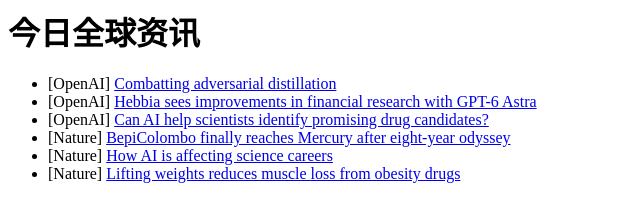
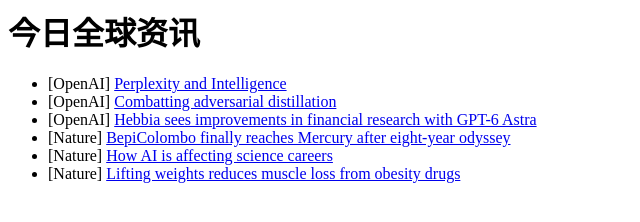
Before and after one commit to FloodTao/my-news-factory, a plain HTML site: page index.html in a window 1280 px wide. Shown: the whole page, without its empty margins (0-640 px from the left). Drawn offline with Linux system fonts and the light colour scheme.

Commit message:
Update News Report

```diff
--- a/index.html
+++ b/index.html
@@ -1 +1 @@
-<html><meta charset='utf-8'><body><h1>今日全球资讯</h1><ul><li>[OpenAI] <a href='https://openai.com/index/combatting-adversarial-distillation'>Combatting adversarial distillation</a></li><li>[OpenAI] <a href='https://openai.com/business/customer-stories/hebbia'>Hebbia sees improvements in financial research with GPT-6 Astra</a></li><li>[OpenAI] <a href='https://openai.com/index/introducing-medchembench'>Can AI help scientists identify promising drug candidates?</a></li><li>[Nature] <a href='https://www.nature.com/articles/d41586-026-03803-8'>BepiColombo finally reaches Mercury after eight-year odyssey</a></li><li>[Nature] <a href='https://www.nature.com/articles/d41586-026-03680-1'>How AI is affecting science careers</a></li><li>[Nature] <a href='https://www.nature.com/articles/d41586-026-03751-3'>Lifting weights reduces muscle loss from obesity drugs</a></li></ul></body></html>
+<html><meta charset='utf-8'><body><h1>今日全球资讯</h1><ul><li>[OpenAI] <a href='https://openai.com/index/perplexity-and-intelligence'>Perplexity and Intelligence</a></li><li>[OpenAI] <a href='https://openai.com/index/combatting-adversarial-distillation'>Combatting adversarial distillation</a></li><li>[OpenAI] <a href='https://openai.com/business/customer-stories/hebbia'>Hebbia sees improvements in financial research with GPT-6 Astra</a></li><li>[Nature] <a href='https://www.nature.com/articles/d41586-026-03803-8'>BepiColombo finally reaches Mercury after eight-year odyssey</a></li><li>[Nature] <a href='https://www.nature.com/articles/d41586-026-03680-1'>How AI is affecting science careers</a></li><li>[Nature] <a href='https://www.nature.com/articles/d41586-026-03751-3'>Lifting weights reduces muscle loss from obesity drugs</a></li></ul></body></html>
```
